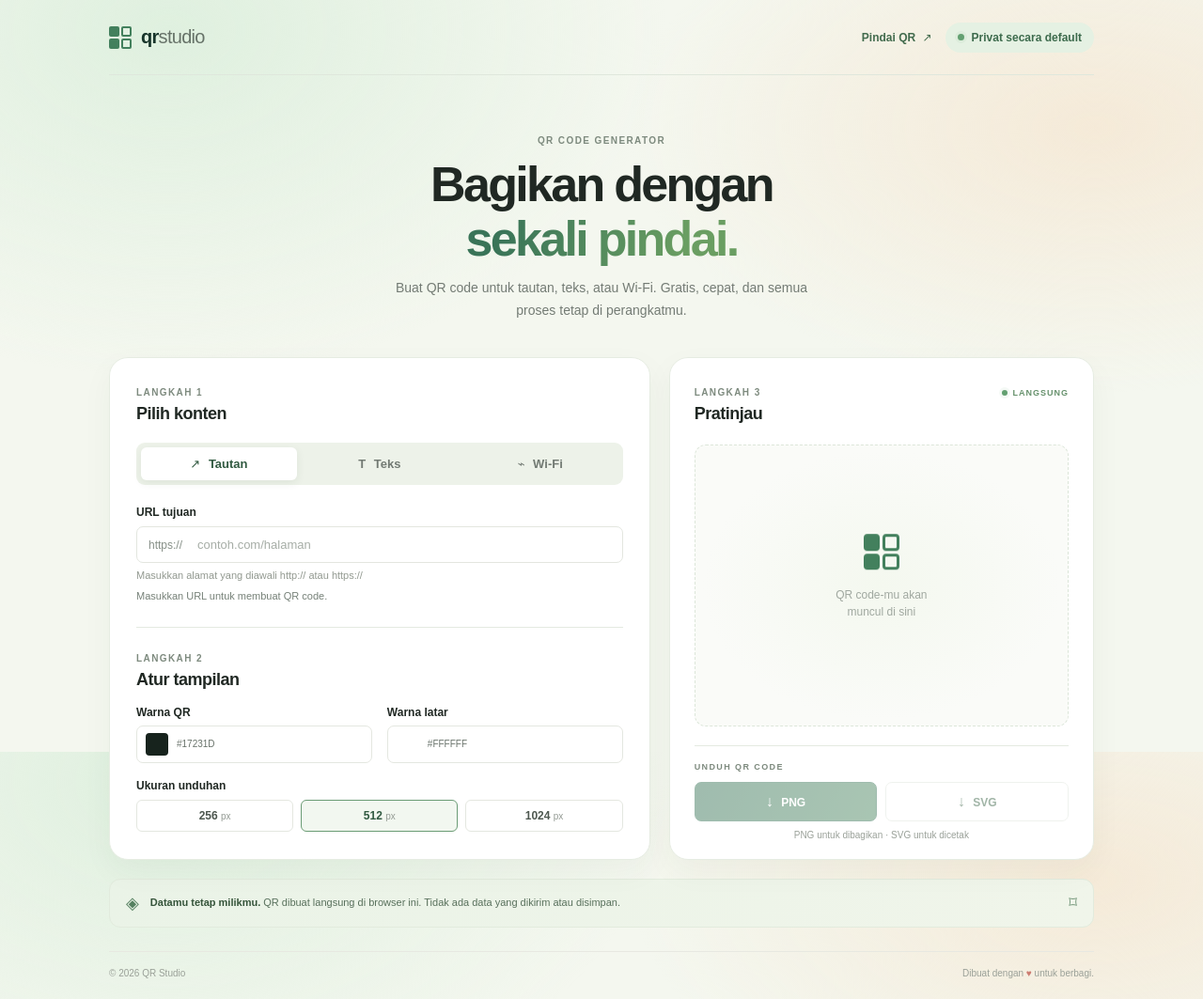
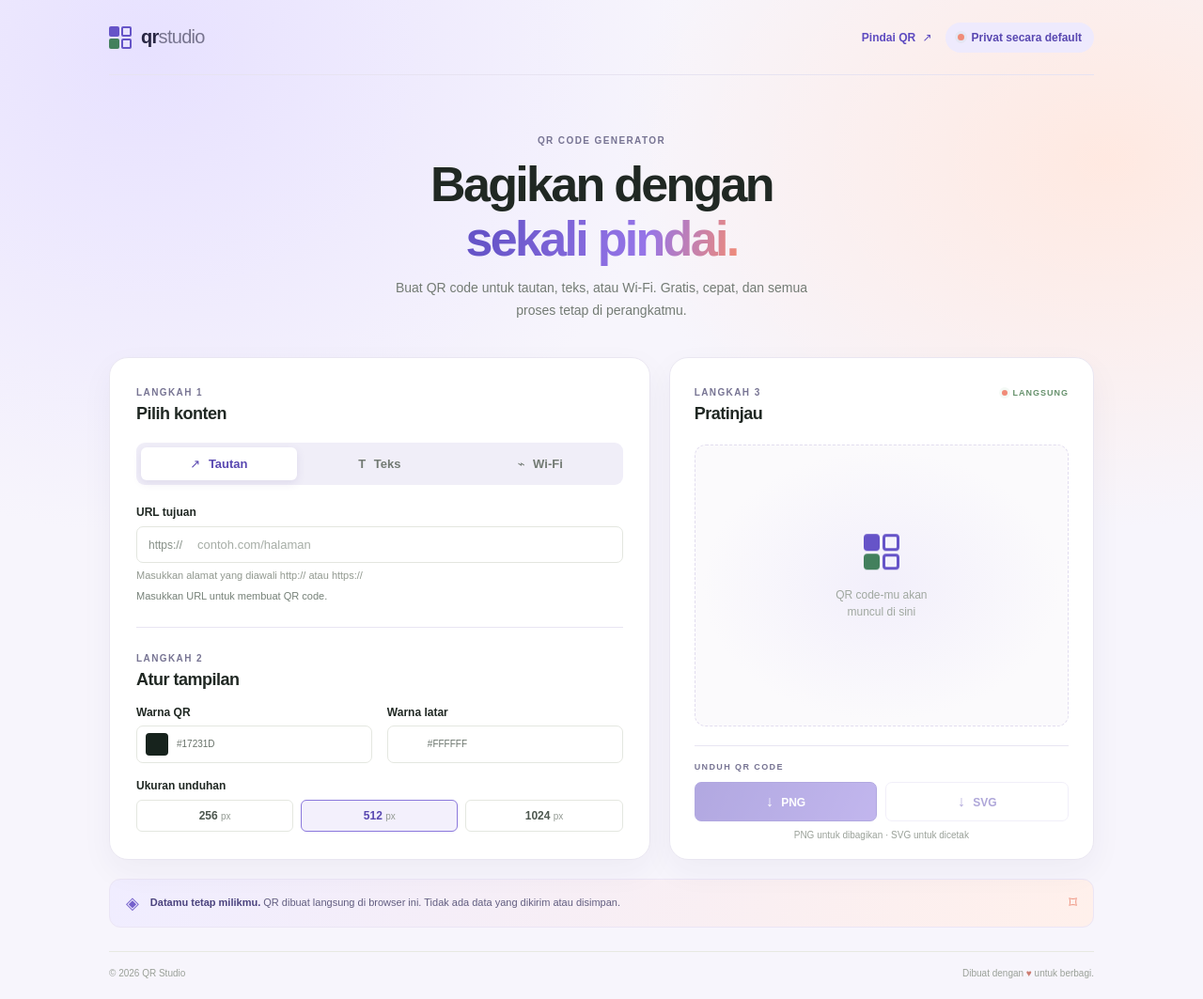
Before and after one commit to nopanpeno/QRCode-Generator, a website built with Vite: page index.html in a window 1280 px wide. Shown: the whole page at 94% size. Built offline with nearby package versions, Linux system fonts and the light colour scheme.

Commit message:
Switch QR Studio to violet and coral palette

```diff
--- a/src/style.css
+++ b/src/style.css
@@ -52,3 +52,28 @@ input:not([type=checkbox]):not([type=color]):focus,textarea:focus,select:focus{b
 @keyframes brand-drift{0%,100%{transform:rotate(0)}50%{transform:rotate(-5deg)}}
 @keyframes dot-pulse{0%,100%{box-shadow:0 0 0 0 #6ba87600}50%{box-shadow:0 0 0 5px #6ba87620}}
 @media(prefers-reduced-motion:reduce){*,*::before,*::after{scroll-behavior:auto!important;animation-duration:.01ms!important;animation-iteration-count:1!important;transition-duration:.01ms!important}}
+
+
+/* Alternative palette: ink, violet, and coral */
+:root{--ink:#262440;--muted:#77758f;--green:#6654c8;--line:#e8e5f2;--paper:#fff;--soft:#f2effb}
+body{background:#f7f5fc;background-image:radial-gradient(ellipse at 12% 5%,#e7e1ff 0,transparent 36%),radial-gradient(ellipse at 92% 16%,#ffe9e1 0,transparent 31%)}
+.topbar{border-color:#e7e3f1}
+.brand{color:#292743}.brand-light{color:#77748e}
+.brand-mark i,.placeholder-icon i{background:#6654c8}.brand-mark i:nth-child(2),.placeholder-icon i:nth-child(2),.brand-mark i:nth-child(4),.placeholder-icon i:nth-child(4){border-color:#6654c8}
+.local-badge{background:#eeeafd;color:#5948b1}.local-badge>span,.live-label>span{background:#f08b78}
+.eyebrow,.step-label,.download-label{color:#777493}
+.intro h1 span{background:linear-gradient(100deg,#6654c8 8%,#9675e8 66%,#f08b78 100%);-webkit-background-clip:text;background-clip:text;color:transparent}
+.tab.active,.scanner-tab.active{color:#5948b1}.tabs,.scanner-tabs{background:#f0eef8}
+.tab:hover,.scanner-tab:hover{color:#5948b1}
+.tab.active,.scanner-tab.active{box-shadow:0 3px 10px #493d811b}
+.card{border-color:#e9e6f1;box-shadow:0 12px 34px #31294f0c}.card:hover{box-shadow:0 17px 38px #31294f15;border-color:#ded8f0}
+input:focus,textarea:focus,select:focus{border-color:#9482df!important;box-shadow:0 0 0 4px #8b78dc20}
+.qr-frame{background:radial-gradient(ellipse at center,#f2effb 0,#fbfafc 68%);border-color:#e2ddef}
+.download-button.primary{background:linear-gradient(115deg,#5e4bc0,#8068dc);border-color:#5e4bc0}.download-button.secondary{color:#5948b1;border-color:#e3def3}
+.size-option.selected{border-color:#8b78dc;background:#f3f0fc;color:#5948b1}
+.privacy-strip{background:linear-gradient(105deg,#f0edff,#fff0eb);border-color:#ebe5f5;color:#625e80}.privacy-strip strong{color:#4b437e}.privacy-icon{color:#7561cc}.lock-icon{color:#ed907c}
+.scan-link{color:#5e4bc0}.scan-link:hover{color:#42358e}
+.camera-active .scan-guide{border-color:#c5b5ff}.camera-active .scan-guide span{background:#b5a0ff;box-shadow:0 0 10px #b5a0ff}
+.upload-box{border-color:#e1dbf2;color:#5b4da0}.upload-box:hover{background:#f5f2fd;border-color:#a597de}.upload-icon{background:#eeeafd;color:#6654c8}
+.copy-button{color:#5948b1;border-color:#e3def3}
+.result-text{border-color:#ebe8f2;background:#faf9fc;color:#34324c}
```
